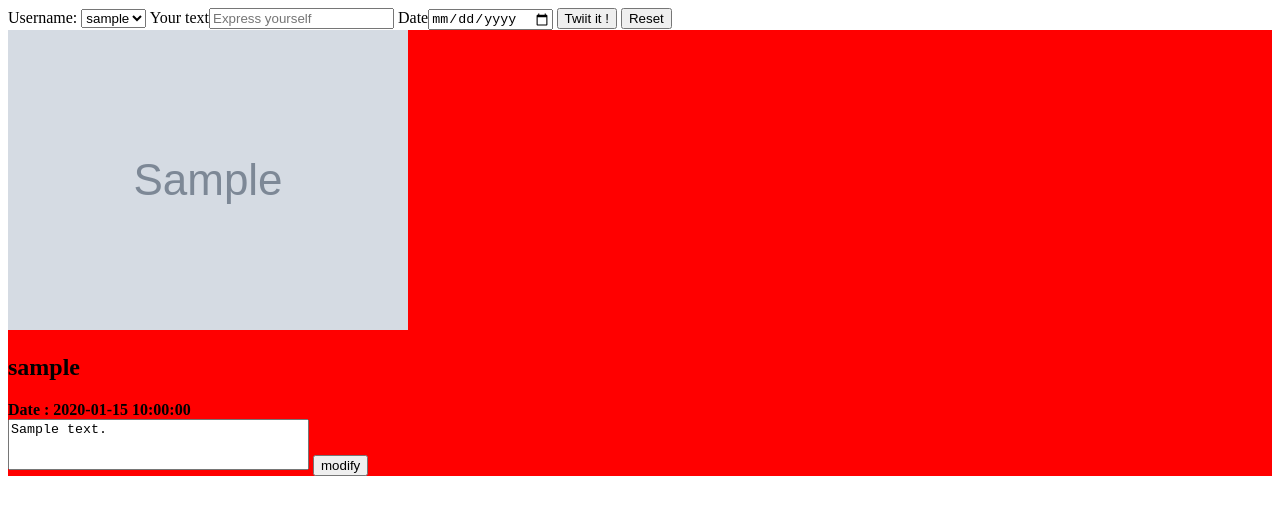
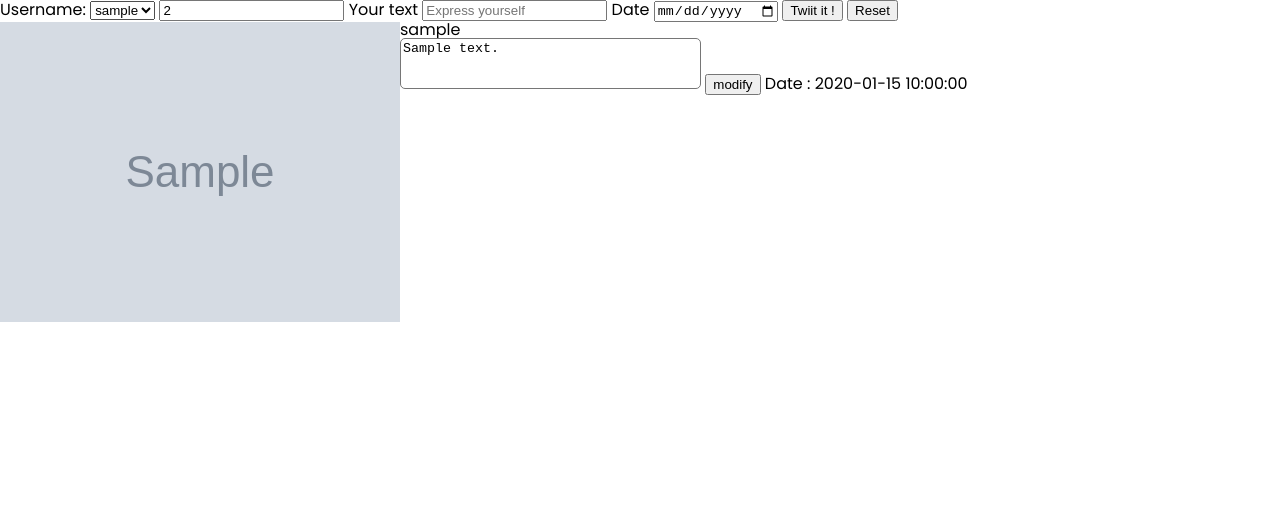
Before and after one commit to maxiim3/devoir_database_twiitit, a PHP site: template views/home.php in a window 1280 px wide. Shown: the top 515 px of the page. Run offline with PHP 8.4, Linux system fonts and the light colour scheme; the template is opened without the code that fills it: most values are stand-ins (such as "Sample title", 1, 10 or a date in 2020).

Commit message:
start CSS need to fix modify

```diff
--- a/classes/Requests.php
+++ b/classes/Requests.php
@@ -31,9 +31,9 @@ class Requests
         return "insert into `user` (`avatar_url`, `username`) VALUE ('$avatarURL', '$userName');";
     }
 
-    public static function createPost($username, $date, $content): string
+    public static function createPost($id, $username, $date, $content, $user_id): string
     {
-        return "insert into `posts` (`username`, `date_posted`, `content`) VALUE ('$username', '$date', '$content');";
+        return "insert into `posts` (`id`, `username`, `date_posted`, `content`, `user_id`) VALUE ($id, '$username', '$date', '$content', $user_id);";
     }
 
 
--- a/views/home.php
+++ b/views/home.php
@@ -3,46 +3,59 @@
 <head>
     <meta charset="utf-8">
     <title>TITLE</title>
-    <link rel="stylesheet" href="/web/style.css">
+    <link rel="preconnect" href="https://fonts.googleapis.com">
+    <link rel="preconnect" href="https://fonts.gstatic.com" crossorigin>
+    <link href="https://fonts.googleapis.com/css2?family=Poppins:ital,wght@0,100;0,200;0,300;0,400;0,500;0,600;0,700;0,800;0,900;1,100;1,200;1,300;1,400;1,500;1,600;1,700;1,800;1,900&display=swap" rel="stylesheet">
+    <link rel="stylesheet" href="style.css">
 </head>
 
 <body>
 
-<main class="wrapper">
-    <div class="articles">
-
-        <form name="newPost" method="post" action="index.php">
+<main class="container">
+    <div class="wall">
+        <fieldset>
+            <form name="newPost" method="post" action="index.php" class="form">
                 <label> Username:
                     <select name="username" >
                         <?php foreach ($usersTab as $user): ?>
-                        va
+
                             <option value="<?= $user->getUserName()?>"><?= $user->getUserName()?></option>
                         <?php endforeach; ?>
                     </select></label>
+                <input type="text" name="user_id" value="<?= 2?>">
 
-            <label>Your text<input type="text" placeholder="Express yourself" name="content" value="" required></label>
-            <label>Date<input type="date" placeholder="Default date Today" name="date_posted" value=""></label>
+                <label>Your text
+                    <input type="text" placeholder="Express yourself" name="content" value="" required>
+                </label>
+                <label>Date
+                    <input type="date" placeholder="Default date Today" name="date_posted" value="">
+                </label>
                 <button type="submit">Twiit it !</button>
                 <button type="reset">Reset</button>
             </form>
+        </fieldset>
 
-<!--                  Php Injection-->
+        <section class="wall-post">
             <?php foreach ($postsTab as $post): ?>
-            <div class="article">
+                <div class="post">
+                    <aside>
                         <img src="<?= $usersTab[$post->getUserID()-1]->getAvatarURL()?>" alt="avatar of <?= $usersTab[$post->getUserID()-1]->getUserName()?>">
+                    </aside>
+                    <article>
                         <h2><?= $usersTab[$post->getUserID()-1]->getUserName()?></h2>
-                <div class="meta-data">
-                    <strong>Date : <?= $post->getPostDate() ?></strong>
-            </div>
                         <textarea autocapitalize="sentences" readonly rows="3" cols="35"><?= $post->getContent() ?></textarea>
                         <button type="button">modify</button>
+                        <strong>Date : <?= $post->getPostDate() ?></strong>
+                    </article>
                 </div>
             <?php endforeach; ?>
-        <!--          Php Injection -->
+        </section>
 
     </div>
 </main>
 
-<script src="/web/script.js" defer></script>
+
+<script src="script.js" defer></script>
 </body>
+
 </html>
--- a/web/script.js
+++ b/web/script.js
@@ -0,0 +1,8 @@
+btn = document.querySelector(".post button")
+postText = document.querySelector('textarea')
+
+btn.onclick =  () => {
+    postText.removeAttribute('readonly');
+    console.log("yess");
+
+}
--- a/web/style.css
+++ b/web/style.css
@@ -1,7 +1,83 @@
-textarea{
-    resize: none;
+/* http://meyerweb.com/eric/tools/css/reset/
+   v2.0 | 20110126
+   License: none (public domain)
+*/
+
+html, body, div, span, applet, object, iframe,
+h1, h2, h3, h4, h5, h6, p, blockquote, pre,
+a, abbr, acronym, address, big, cite, code,
+del, dfn, em, img, ins, kbd, q, s, samp,
+small, strike, strong, sub, sup, tt, var,
+b, u, i, center,
+dl, dt, dd, ol, ul, li,
+fieldset, form, label, legend,
+table, caption, tbody, tfoot, thead, tr, th, td,
+article, aside, canvas, details, embed,
+figure, figcaption, footer, header, hgroup,
+menu, nav, output, ruby, section, summary,
+time, mark, audio, video {
+    margin: 0;
+    padding: 0;
+    border: 0;
+    font-size: 100%;
+    font: inherit;
+    vertical-align: baseline;
+}
+/* HTML5 display-role reset for older browsers */
+article, aside, details, figcaption, figure,
+footer, header, hgroup, menu, nav, section {
+    display: block;
+}
+body {
+    line-height: 1;
+}
+ol, ul {
+    list-style: none;
+}
+blockquote, q {
+    quotes: none;
+}
+blockquote:before, blockquote:after,
+q:before, q:after {
+    content: '';
+    content: none;
+}
+table {
+    border-collapse: collapse;
+    border-spacing: 0;
 }
 
-.article{
-    background: red;
+/*    MON CSS    */
+
+html {
+    font-family: 'Poppins', sans-serif;
 }
+
+
+textarea {
+    resize: none;
+    border-radius: 5px;
+}
+
+*,
+*:after,
+*:before {
+    box-sizing: border-box;
+}
+
+.wall-post,
+.post,
+.post article{
+    display: flex;
+}
+
+.wall-post,
+.post article{
+    flex-flow: column nowrap;
+    align-items: center;
+    display: block;
+}
+
+.post{
+    flex-flow: row nowrap;
+}
```
Also changed, not shown: web/index.php (+11 -3 lines). Lines whose indentation alone changed are shown as unchanged.
